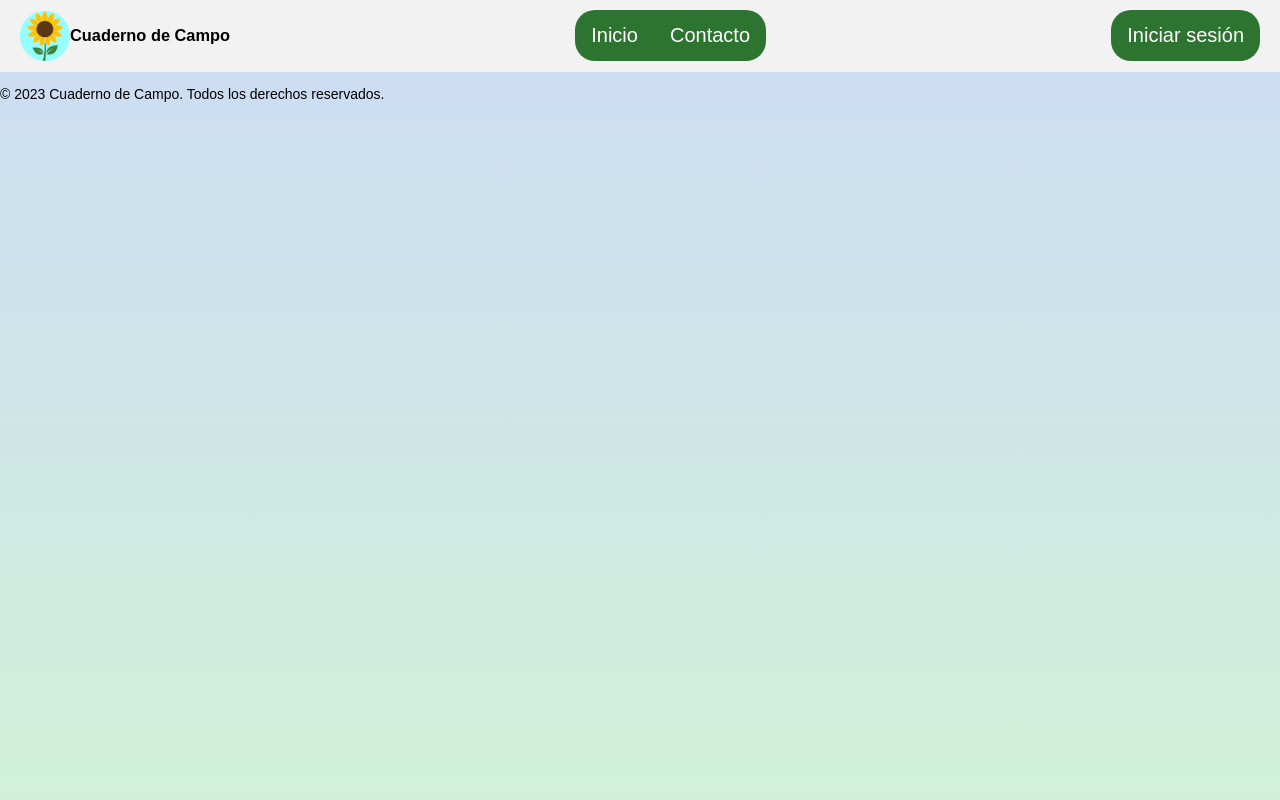
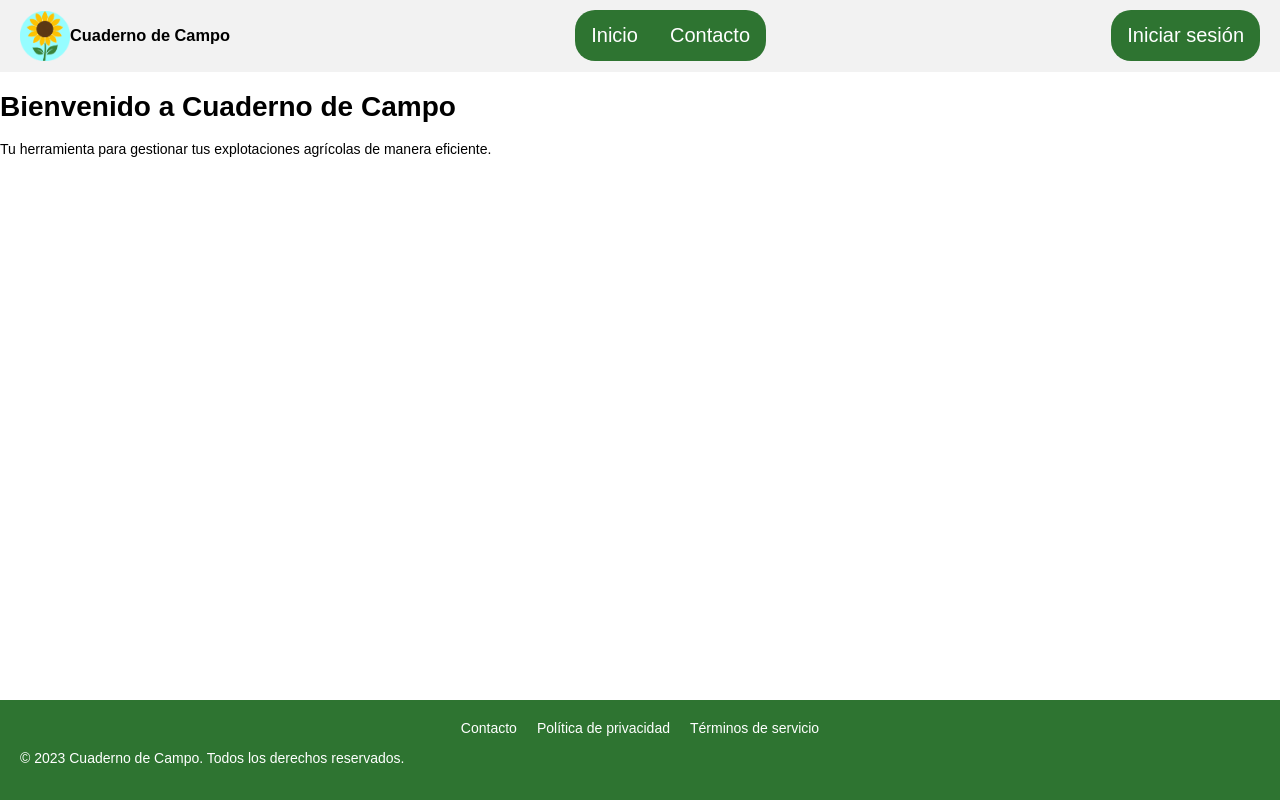
Before and after one commit to conloppri/cuaderno-agricola, a PHP site: page / in a window 1280 px wide. Run offline with PHP 8.4, Linux system fonts and the light colour scheme.

Commit message:
Cambios realizados en varios archivos para mejorar la funcionalidad de inicio de sesión, redirección y estilos.

```diff
--- a/css/global.css
+++ b/css/global.css
@@ -1,16 +1,24 @@
 @charset "UTF-8";
 /* CSS Document */
+/* Documento CSS para los estilos globales */
 
 body {
     font-family: Arial, sans-serif;
     font-size: 14px;
     min-height: 100vh;
-    background-repeat: no-repeat;
-    background: linear-gradient(to bottom, #CCDBF5, #D0F1D9);
+    /*background-repeat: no-repeat;*/
+    /*background: linear-gradient(to bottom, #CCDBF5, #D0F1D9);*/
     margin: 0;
     padding: 0;
+    display: flex;
+    flex-direction: column;
 }
 
+main {
+    flex: 1;
+}
+
+/* Botones */
 button {
     background-color: #2e7431;
     border: none;
@@ -102,3 +46,20 @@ a {
     color: #000000;
     text-decoration: none;
 }
+
+/* Pie de página */
+footer {
+    padding: 20px;
+    background-color: #2e7431;
+    margin-top: 20px;
+    color: white;
+}
+
+.enlaces-footer {
+    display: flex;
+    justify-content: center;
+    gap: 20px;
+    list-style-type: none;
+    padding: 0;
+    margin-bottom: 10px;
+}
--- a/index.php
+++ b/index.php
@@ -8,6 +8,7 @@
 
     <title>Cuaderno de campo</title>
     <link rel="stylesheet" type="text/css" href="css/global.css">
+    <link rel="stylesheet" type="text/css" href="css/index.css">
 
 </head>
 <body>
@@ -22,17 +23,22 @@
                 <li><a href="#">Contacto</a></li>
             </nav>
             <div>
-                <button id="btnSesion" type="button">Iniciar sesión</button>
+                <button id="btnSesion" class="boton-nav"type="button">Iniciar sesión</button>
             </div>
         </div>
     </header>
 
+    <main>
+        <div class="contenido-index">
+            <h1>Bienvenido a Cuaderno de Campo</h1>
+            <p>Tu herramienta para gestionar tus explotaciones agrícolas de manera eficiente.</p>
+        </div>
+    </main>
 
     <!-- Ventana modal de login -->
     <dialog id="login-modal">
         <div class="modal-content">
             <h2>Iniciar sesión</h2>
-            <!-- <form id="login-form" method="POST" action="../controllers/login.php"> -->
             <form id="login-form">
                 <div class="grupo-form">
                     <label for="username">Usuario:</label>
@@ -42,11 +48,12 @@
                     <label for="password">Contraseña:</label>
                     <input type="password" id="password" name="password" placeholder="Contraseña" required>
                 </div>
-            <button type="submit">Iniciar sesión</button>
-            <button type="button" id="cerrar-sesion">Cerrar</button>
+                    <button type="submit" id="btn-form-sesion">Iniciar sesión</button>
+                    <button type="button" id="btn-form-cerrar">Cerrar</button>
+                <!-- Mensaje de errores -->
+                <div id="mensaje" class="error-msg"></div>
             </form>
-            <!-- Mensaje de errores. -->
-            <div id="mensaje" class="error-msg"></div>
+
         </div>
     </dialog>
 
@@ -54,12 +61,13 @@
 
         // JavaScript para controlar la ventana modal de login
         const btnAbrirModal = document.getElementById('btnSesion');
-        const btnCerrarModal = document.getElementById('cerrar-sesion');
+        const btnCerrarModal = document.getElementById('btn-form-cerrar');
         const modal = document.getElementById('login-modal');
         const formulario = document.getElementById('login-form');
 
         btnAbrirModal.addEventListener('click', () => {
             formulario.reset(); // Limpiar el formulario cada vez que se abre
+            document.getElementById('mensaje').textContent = '';
             modal.showModal();
         });
 
@@ -93,7 +101,7 @@
                         // Redirigir a la página de inicio o mostrar un mensaje de éxito
                         window.location.href = '../views/explotacionesView.php'; // Cambia esto a tu página de inicio
                     }else{
-                        document.getElementById('mensaje').textContent = result.message + 'Credenciales incorrectas';
+                        document.getElementById('mensaje').textContent = result.message;
                         event.target.reset(); // Limpiar el formulario después de un error
                     }
                 } else {
--- a/templates/cabecera_explotacion.php
+++ b/templates/cabecera_explotacion.php
@@ -5,6 +5,8 @@
     <meta charset="UTF-8">
     <meta name="viewport" content="width=device-width, initial-scale=1.0">
     <title>Cuaderno agrícola</title>
+    <!--  He puesto el enlace a global.css para que se apliquen los estilos generales -->
+    <!-- <link rel="stylesheet" href="../css/global.css"> -->
     <link rel="stylesheet" href="../css/estilos_pruebas.css">
 </head>
 
--- a/templates/footer.php
+++ b/templates/footer.php
@@ -1,6 +1,11 @@
 <!-- Aquí se encuentra el código del pie de página, que se incluirá en todas las páginas del proyecto -->
 <footer>
-    <!--Esto ha sido autogenerado por IA, después lo adaptaremos a nuestro proyecto-->
+    <div class="enlaces-footer">
+        <li>Contacto</li>
+        <li>Política de privacidad</li>
+        <li>Términos de servicio</li>
+    </div>
+        <!--Esto ha sido autogenerado por IA, después lo adaptaremos a nuestro proyecto-->
     <p>&copy; 2023 Cuaderno de Campo. Todos los derechos reservados.</p>
 </footer>
 </body>
```
Also changed, not shown: other parts of css/global.css (+4 -68 lines), css/index.css (added, +88 -0 lines), views/explotacionesView.php (+9 -19 lines).
